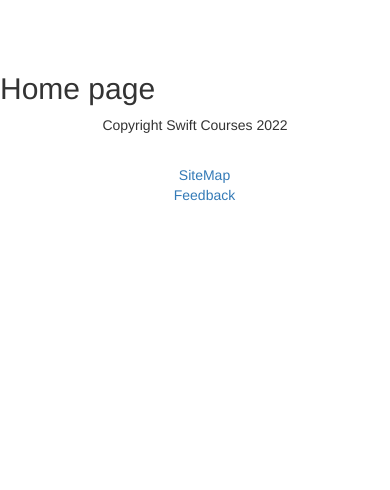
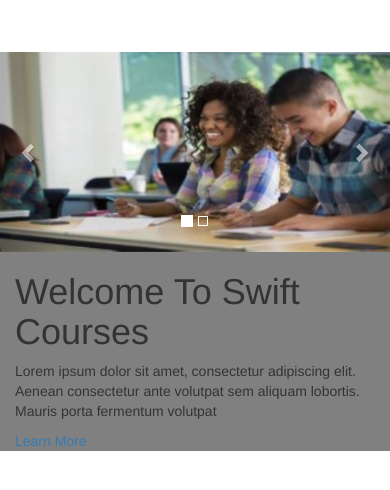
Before and after one commit to Void-Stag/Flask-Assessment, a Flask app: page /home in a window 390 px wide. Shown: the top 490 px of the page. Run offline with Flask 3, Linux system fonts and the light colour scheme; parts of the project's set-up code (start-up, migrations or seed data) failed here and were passed over; some libraries are stand-ins or nearby versions.

Commit message:
home page design

```diff
--- a/App3_Scrum_080222/app/static/css/styles.css
+++ b/App3_Scrum_080222/app/static/css/styles.css
@@ -62,3 +62,28 @@ p.sitem{
         list-style-type:circle;
         text-align: left;
 }
+
+.carousel-inner img {
+        width: auto; /* Set width to 100% */
+        margin: auto;
+        min-height:200px;
+    }
+
+@media (max-width: 500px) {
+        .carousel-caption {
+          display: inline;
+        }
+      }
+.banner_caption {
+        width: auto;
+        float: left;
+        height: auto;
+        background-color: grey;
+        position: absolute;
+        opacity: 50;
+        z-index: 9999;
+        transition: all 0.5s ease-in-out;
+      }
+img{
+        float:left ;
+}
--- a/App3_Scrum_080222/app/templates/base.html
+++ b/App3_Scrum_080222/app/templates/base.html
@@ -20,6 +20,7 @@
         </div>
         <div class="collapse navbar-collapse">
             <ul class="nav navbar-nav">
+                <img src="Image">
                 <li><a href="{{ url_for('main.home') }}" >Home</a></li>
                 <li><a href="{{ url_for('main.course') }}" >Courses</a></li>
                 <li><a href="{{ url_for('main.events') }}" >Events</a></li>
@@ -68,9 +69,10 @@
     </div>
 
 </div>
-<footer class="container-fluid text-center">
-    <p class="copyright">Copyright Swift Courses 2022</p>
+<footer class="container-fluidtext-center">
+    <p class="copyright">©Swift Courses 2022</p>
     <footer class="page-footer">
+
         <li><a href="{{ url_for('main.sitemap') }}" >SiteMap</a></li>
         <li><a href="{{ url_for('main.improvements') }}" >Feedback</a></li>
     </footer>
--- a/App3_Scrum_080222/app/templates/home.html
+++ b/App3_Scrum_080222/app/templates/home.html
@@ -2,7 +2,64 @@
 
 
 {% block app_content %}
+<div id="myCarousel" class="carousel slide" data-ride="carousel">
+    <!-- Indicators -->
+    <ol class="carousel-indicators">
+      <li data-target="#myCarousel" data-slide-to="0" class="active"></li>
+      <li data-target="#myCarousel" data-slide-to="1"></li>
+    </ol>
 
+    <!-- Wrapper for slides -->
+    <div class="carousel-inner" role="listbox">
+      <div class="item active">
+        <img src="{{url_for('static', filename='home/slider/slider_image_1.jpg')}}" alt="Image">
+        <div class="carousel-caption">
+          <h3>Join our current Students!</h3>
+        </div>
+      </div>
+
+      <div class="item">
+        <img src="{{url_for('static', filename='home/slider/slider_image_2.jpg')}}" alt="Image">
+        <div class="carousel-caption">
+          <h3>More Sell $</h3>
+          <p>Lorem ipsum...</p>
+        </div>
+      </div>
+
+      <div class="item">
+        <img src="{{url_for('static', filename='home/slider/slider_image_3.jpg')}}" alt="Image">
+        <div class="carousel-caption">
+          <h3>Want to learn more about us?</h3>
+          <p>Lorem ipsum...<a href="about.html">Learn More</a></p>
+        </div>
+      </div>
+    </div>
+
+    <!-- Left and right controls -->
+    <a class="left carousel-control" href="#myCarousel" role="button" data-slide="prev">
+      <span class="glyphicon glyphicon-chevron-left" aria-hidden="true"></span>
+      <span class="sr-only">Previous</span>
+    </a>
+    <a class="right carousel-control" href="#myCarousel" role="button" data-slide="next">
+      <span class="glyphicon glyphicon-chevron-right" aria-hidden="true"></span>
+      <span class="sr-only">Next</span>
+    </a>
+</div>
+
+<div class="banner_caption">
+    <div class="container">
+      <div class="row">
+        <div class="col-xs-12">
+          <div class="caption_inner animated fadeInUp">
+            <h1>Welcome To Swift Courses</h1>
+            <p>Lorem ipsum dolor sit amet, consectetur adipiscing elit. Aenean consectetur ante volutpat sem aliquam lobortis. Mauris porta fermentum volutpat</p>
+            <!-- insert_about_page_here -->
+            <a href="about.html">Learn More</a>
+          </div><!--end caption_inner-->
+        </div>
+      </div><!--end row-->
+    </div><!--end container-->
+  </div><!--end banner_caption-->
 <h2>Home page </h2>
 
 {% endblock %}
```
Also changed, not shown: App3_Scrum_080222/app/static/home/slider/slider_image_1.jpg (added), App3_Scrum_080222/app/static/home/slider/slider_image_2.jpg (added), App3_Scrum_080222/app/static/home/slider/slider_image_3.jpg (added).
